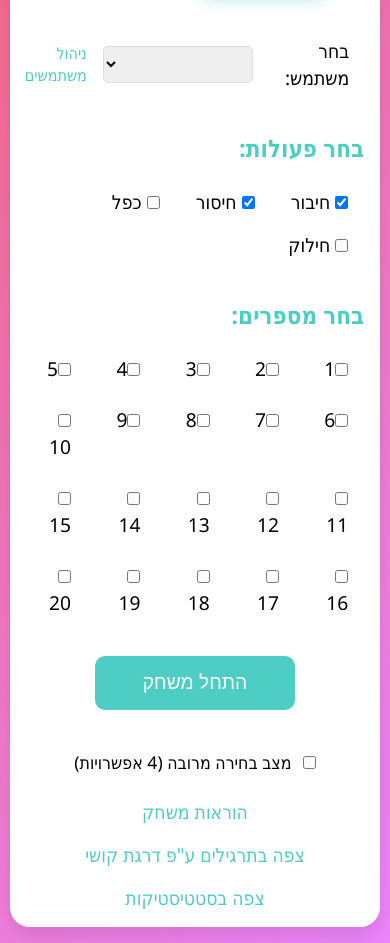
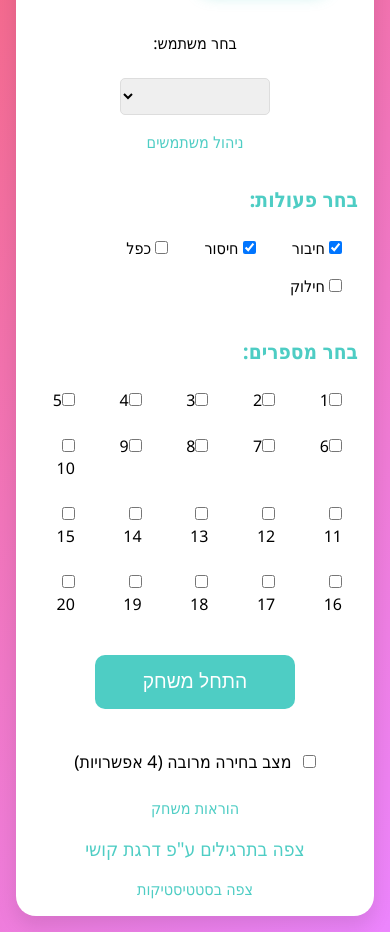
Before and after one commit to omriallouche/math-memorizer, a website: page index.html in a window 390 px wide. Shown: the part 278-1221 px from the top of the page. Drawn offline with Linux system fonts and the light colour scheme; no server answers.

Commit message:
Enhance responsive design in styles.css by adding new styles for headings, labels, and user selection layout, while ensuring proper text wrapping and adjusting button dimensions for better usability on smaller screens.

```diff
--- a/styles.css
+++ b/styles.css
@@ -323,10 +323,28 @@ label {
 @media (max-width: 600px) {
     .container {
         padding: 1rem;
+        overflow-wrap: break-word;
     }
 
     h1 {
         font-size: 2rem;
+    }
+
+    h2 {
+        font-size: 1.3rem;
+    }
+
+    label {
+        font-size: 1rem;
+    }
+
+    .user-selection {
+        flex-direction: column;
+        gap: 0.5rem;
+    }
+
+    .stats-link, .tutorial-link, .back-link, .review-link {
+        font-size: 1rem;
     }
 
     .exercise {
@@ -337,6 +355,12 @@ label {
         padding: 0.4rem 0.8rem;
         margin: 0 0.2rem;
         font-size: 0.9rem;
+    }
+
+    .next-button {
+        width: 150px;
+        padding: 0.8rem;
+        font-size: 1.1rem;
     }
 }
 
@@ -470,14 +494,6 @@ label {
 
 .next-button:active {
     transform: scale(0.95);
-}
-
-@media (max-width: 600px) {
-    .next-button {
-        width: 150px;
-        padding: 0.8rem;
-        font-size: 1.1rem;
-    }
 }
 
 .review-link {
```
